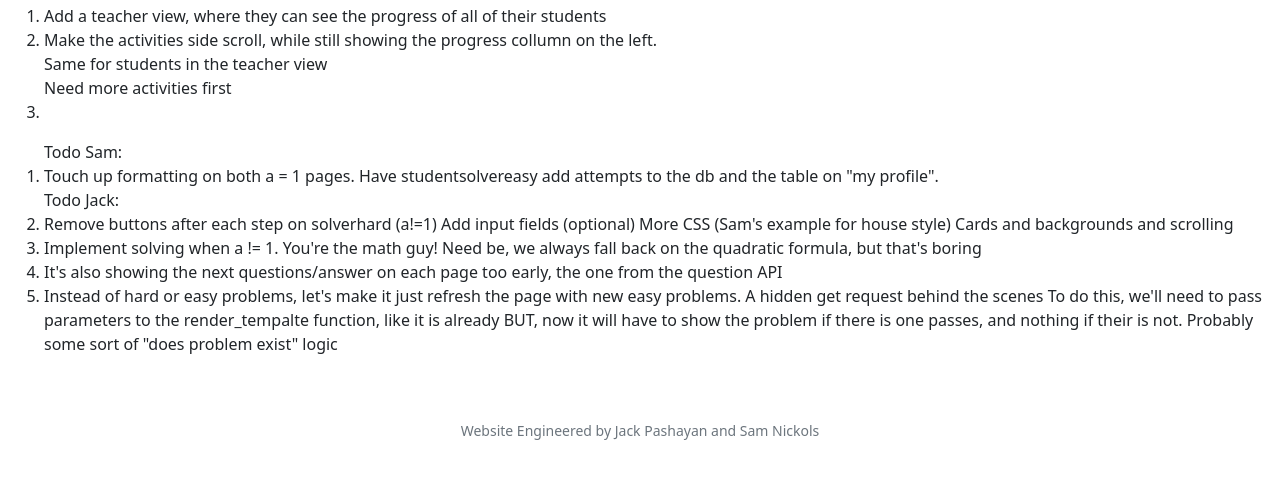
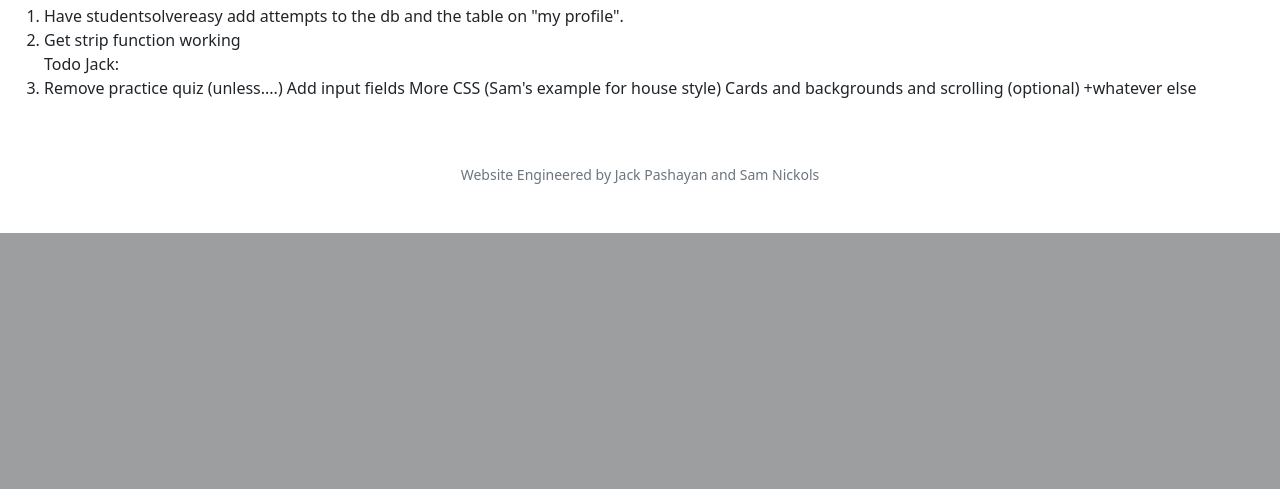
Before and after one commit to jackberrypassionfruit/CS50_Project, a Flask app: page / in a window 1280 px wide. Shown: the part 1115-1604 px from the top of the page. After the commit the page ends 1348 px from the top, so only its background shows below. Run offline with Flask 2, Linux system fonts and the light colour scheme; a user stored in the database is signed in; some libraries are stand-ins or nearby versions.

Commit message:
Jack and Sam to do 2

```diff
--- a/static/styles.css
+++ b/static/styles.css
@@ -43,7 +43,7 @@ nav .navbar-brand .green {
   flex-flow: row wrap;
 }
 
-.solve {
+.solve, .factorPresent {
   display: flex;
   flex-flow: row wrap;
   align-items: center;
@@ -52,12 +52,16 @@ nav .navbar-brand .green {
   color:#ea433b;
 }
 
-.step1, .step2, .step3, .step4, .step5, .step6 {
+.step1, .step2, .step5, .step6 {
   display: flex;
   flex-flow: column nowrap;
   width: 25vw;
-  margin: 2vw;
-  align-items: flex-end;
+  align-items: center;
+}
+
+.step3, .step4,
+{
+  display: flex;
 }
 
 .btn {
@@ -110,9 +114,21 @@ h2 {
 }
 
 .error{
+  display: flex;
+  flex-flow: column;
   font-size: larger;
   color:#2e944b;
   text-align: center;
+  justify-content: center;
+}
+
+#greatwork {
+  display: flex;
+  flex-flow: column;
+  font-size: larger;
+  color:#2e944b;
+  text-align: center;
+  justify-content: center;
 }
 
 .imgContainer {
@@ -120,6 +136,7 @@ h2 {
   text-align: center;
   color: white;
 }
+
 .imgContainer img {
   border: 3px solid black;
   width: 100vw;
@@ -140,7 +157,6 @@ h2 {
   text-align: center;
 }
 
-
 /*# sourceMappingURL=styles.css.map */
 
 div.insameline {
--- a/templates/index.html
+++ b/templates/index.html
@@ -22,49 +22,20 @@
     </div>
 
     <ol class="todo">
-        Todo Sam
-        <li>
-            Add a teacher view, where they can see the progress of all of their students
-        </li>
-
-        <li>
-            Make the activities side scroll, while still showing the progress collumn on the left.
-            <br> Same for students in the teacher view
-            <br> Need more activities first
-        </li>
-
-        <li>
-
-        </li>
-    </ol>
-
-    <ol class="todo">
         Todo Sam:
         <li>
-            Touch up formatting on both a = 1 pages.
             Have studentsolvereasy add attempts to the db and the table on "my profile".
+        </li>
+        <li>
+            Get strip function working
         </li>
 
         Todo Jack:
         <li>
-            Remove buttons after each step on solverhard (a!=1)
-            Add input fields (optional)
-            More CSS (Sam's example for house style) Cards and backgrounds and scrolling
-        </li>
-
-        <li>
-            Implement solving when a != 1. You're the math guy! Need be, we always fall back on the quadratic formula, but that's boring
-        </li>
-
-        <li>
-            It's also showing the next questions/answer on each page too early, the one from the question API
-        </li>
-
-        <li>
-            Instead of hard or easy problems, let's make it just refresh the page with new easy problems. A hidden get request behind the scenes
-            To do this, we'll need to pass parameters to the render_tempalte function, like it is already
-            BUT, now it will have to show the problem if there is one passes, and nothing if their is not.
-            Probably some sort of "does problem exist" logic
+            Remove practice quiz (unless....)
+            Add input fields
+            More CSS (Sam's example for house style) Cards and backgrounds and scrolling (optional)
+            +whatever else
         </li>
     </ol>
 {% endblock %}
```
Also changed, not shown: templates/activities/SolverStudentEasy.html (+8 -9 lines), templates/activities/quadraticsEasySolver.html (+12 -10 lines), 2 other files.
